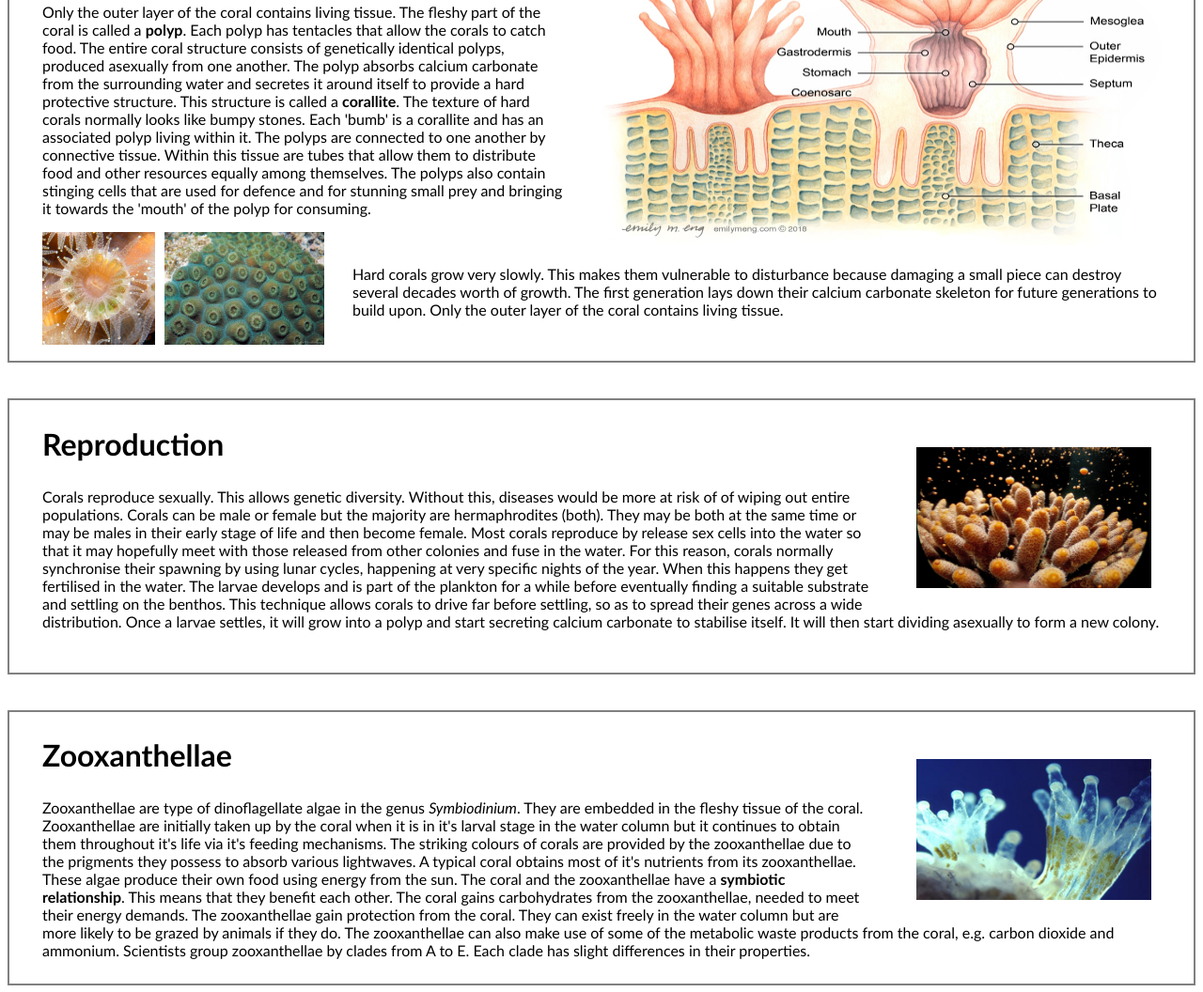
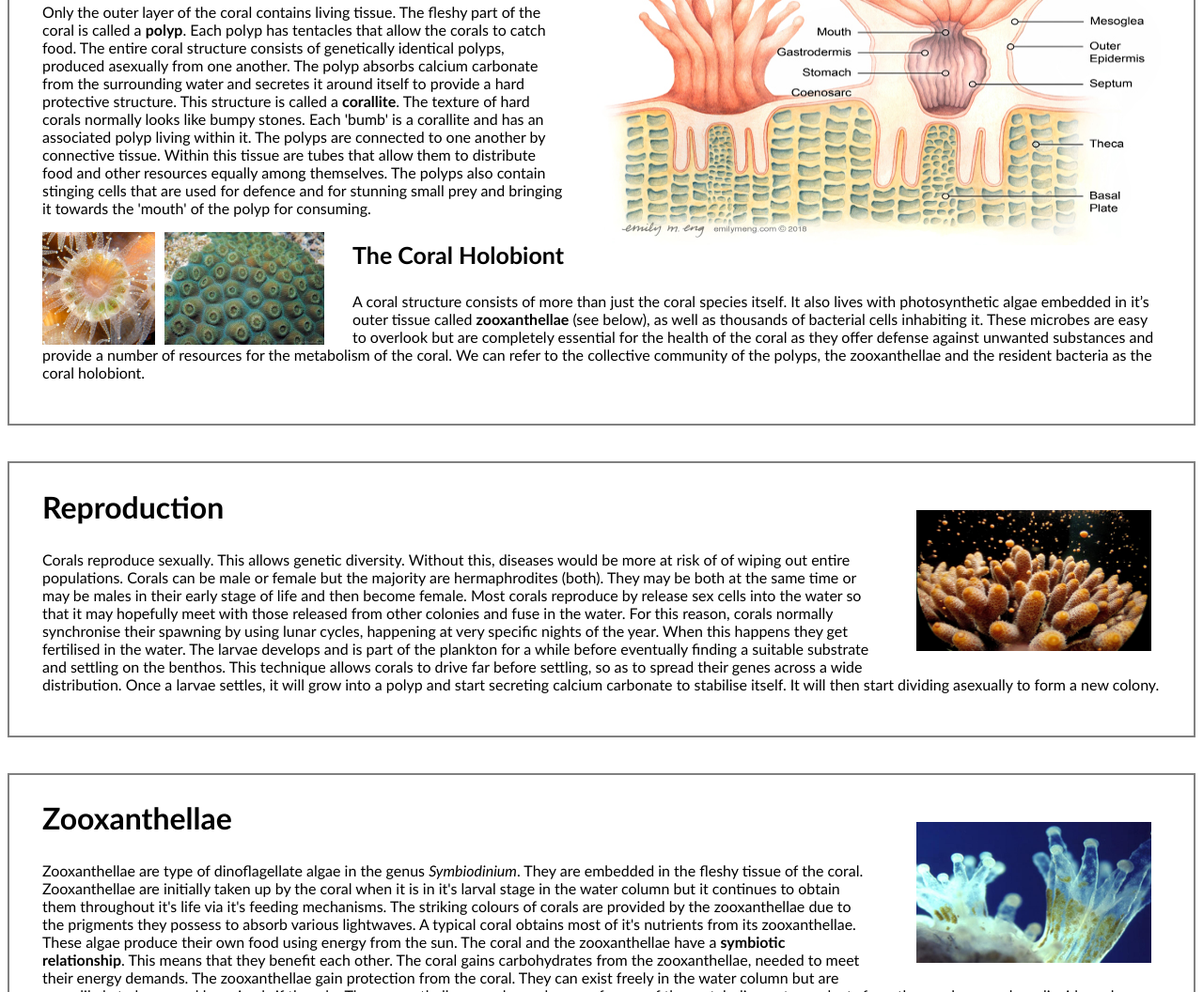
Before and after one commit to Joero1/Coral-Reefs-For-Cadets-Coral, a plain HTML site: page index.html in a window 1280 px wide. Shown: the part 887-1943 px from the top of the page at 94% size. Drawn offline with Linux system fonts and the light colour scheme.

Commit message:
Update index.html

```diff
--- a/index.html
+++ b/index.html
@@ -90,7 +90,8 @@
    The polyps also contain stinging cells that are used for defence and for stunning small prey and bringing it towards the 'mouth' of the polyp for consuming.</p>
   <img align="left" style="padding-right: 10px;" src="Polyp.jpg" height="120" width="120">
   <img align="left" style="padding-right: 30px;" src="Corallites.jpg" height="120" width="170">
-      <br><p>Hard corals grow very slowly. This makes them vulnerable to disturbance because damaging a small piece can destroy several decades worth of growth. The first generation lays down their calcium carbonate skeleton for future generations to build upon. Only the outer layer of the coral contains living tissue.</p>
+<h3>The Coral Holobiont</h3>
+<p> A coral structure consists of more than just the coral species itself. It also lives with photosynthetic algae embedded in it’s outer tissue called <strong>zooxanthellae</strong> (see below), as well as thousands of bacterial cells inhabiting it. These microbes are easy to overlook but are completely essential for the health of the coral as they offer defense against unwanted substances and provide a number of resources for the metabolism of the coral. We can refer to the collective community of the polyps, the zooxanthellae and the resident bacteria as the coral holobiont.</p>
   <br>
   </div>
 
```
